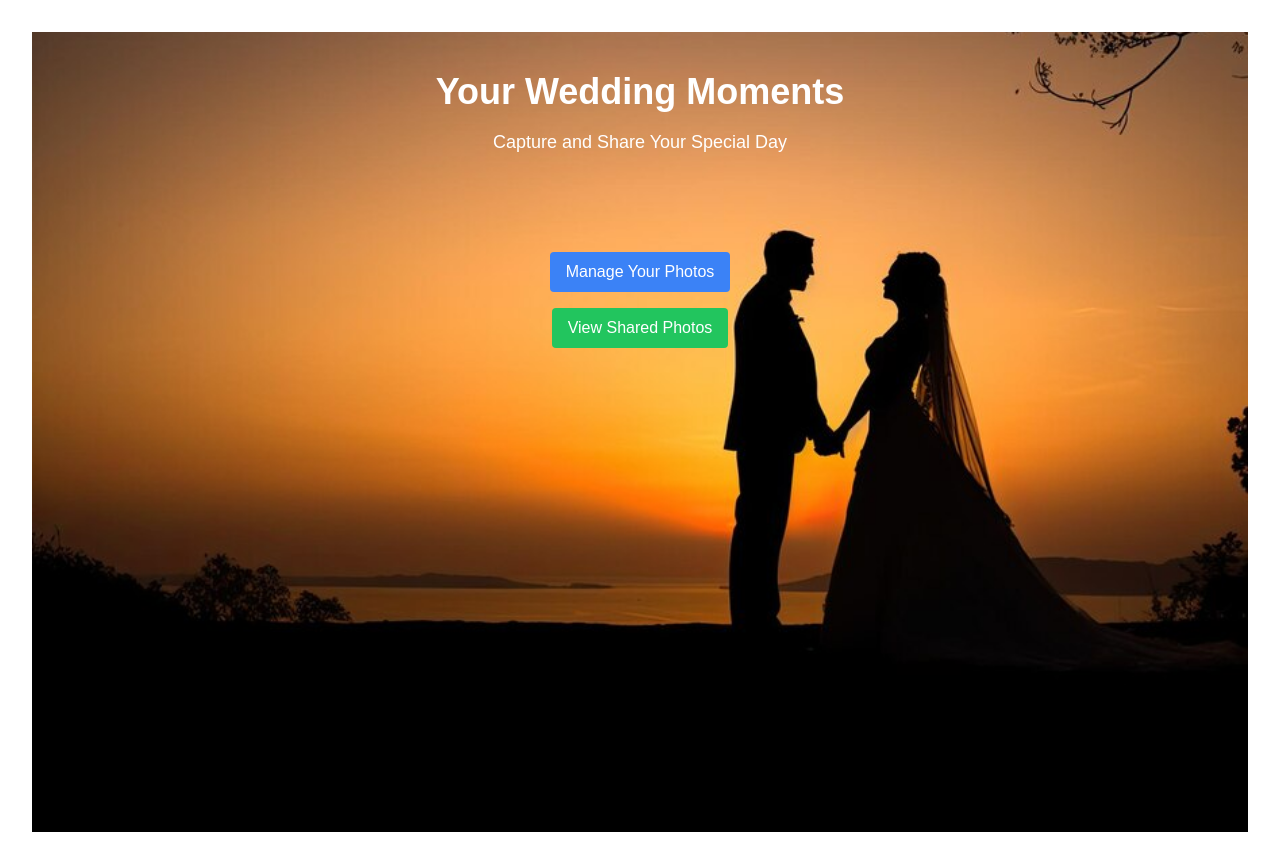
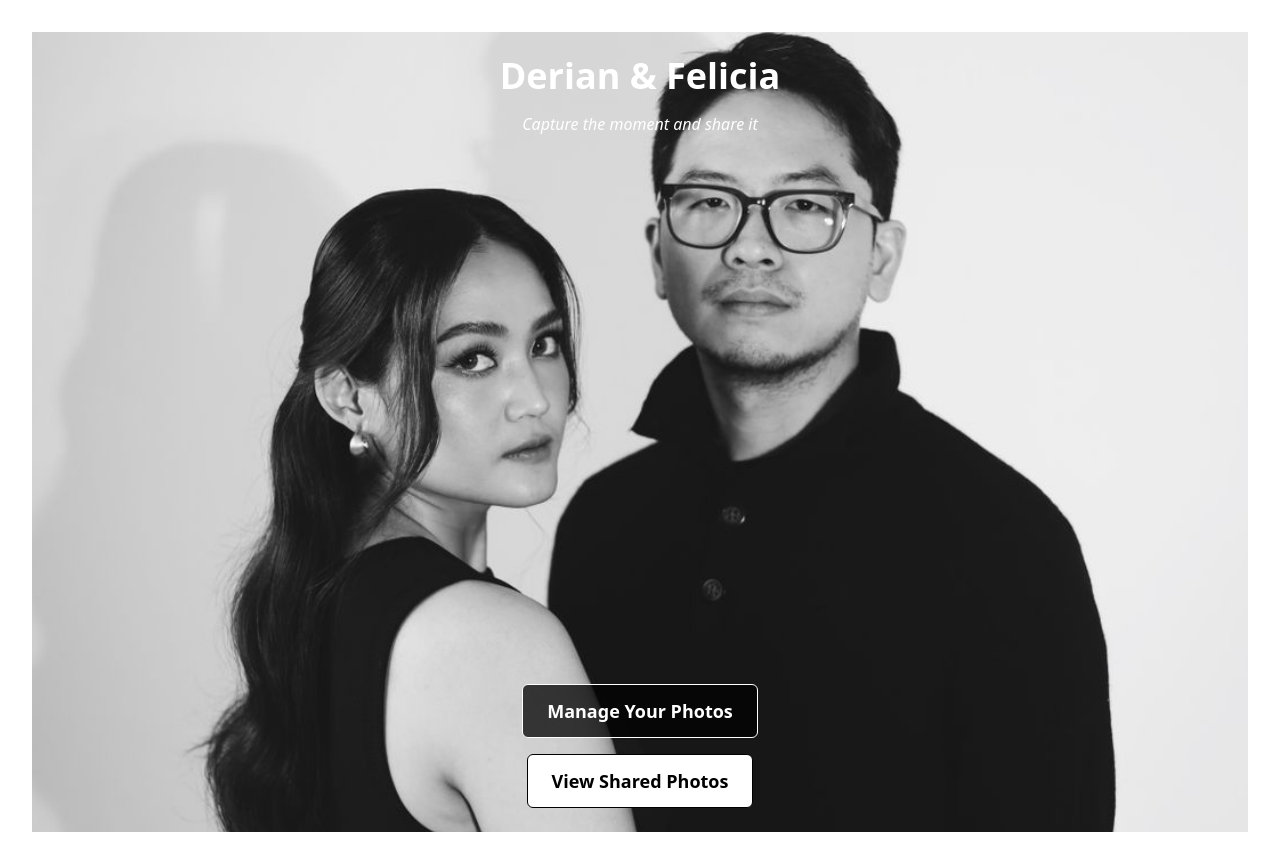
Before and after one commit to GradiyantoS/react-wedding-app, a React (Vite) app: page / in a window 1280 px wide. Built offline with nearby package versions, Linux system fonts and the light colour scheme; no server answers.

Commit message:
FIX: created_at

```diff
--- a/src/component/MainPage.jsx
+++ b/src/component/MainPage.jsx
@@ -6,16 +6,27 @@ import background from '../assets/background.jpg';
 
 export default function MainPage(){
 
-    return(
-        <div className="main-page" style={{ backgroundImage: `url(${background})`, backgroundSize: 'cover', backgroundPosition: 'center', minHeight: '100vh' }}>
-            <header className="header text-center py-10">
-                <h1 className="text-4xl font-bold text-white">Your Wedding Moments</h1>
-                <p className="text-lg mt-4 text-white">Capture and Share Your Special Day</p>
-            </header>
-            <div className="buttons flex flex-col items-center mt-10">
-                <Link to="/manage" className="btn px-4 py-2 bg-blue-500 text-white rounded mt-4">Manage Your Photos</Link>
-                <Link to="/shared" className="btn px-4 py-2 bg-green-500 text-white rounded mt-4">View Shared Photos</Link>
-            </div>
+    return (
+        <div className="main-page bg-cover bg-center min-h-screen flex flex-col justify-between" style={{ backgroundImage: `url(${background})` }}>
+          <div className="flex flex-col items-center justify-center text-center text-white p-6">
+            <h1 className="text-4xl font-bold mb-4 ">Derian & Felicia</h1>
+            <p className="text-med italic">Capture the moment and share it</p>
+          </div>
+
+          <div className="button-container flex flex-col gap-4 p-6">
+            <a
+              href="/manage"
+              className="elegant-btn bg-black bg-opacity-75 text-white border border-white py-3 px-6 text-lg font-semibold rounded-md hover:bg-opacity-90 transition"
+            >
+              Manage Your Photos
+            </a>
+            <a
+              href="/shared"
+              className="elegant-btn bg-white text-black border border-black py-3 px-6 text-lg font-semibold rounded-md hover:bg-gray-200 transition"
+            >
+              View Shared Photos
+            </a>
+          </div>
         </div>
-    )
+    );
 }
--- a/src/component/photo/PhotoManagement.jsx
+++ b/src/component/photo/PhotoManagement.jsx
@@ -1,6 +1,6 @@
 import React, { useState, useEffect } from 'react';
 import { ref, uploadBytes, getDownloadURL, deleteObject } from "firebase/storage";
-import { collection, query, where, getDocs,setDoc, doc, updateDoc, deleteDoc } from "firebase/firestore";
+import { collection, query, where, getDocs,setDoc, doc, updateDoc, deleteDoc, serverTimestamp } from "firebase/firestore";
 import { app,storage, db } from "../../firebaseConfig";
 import {v4 as uuidv4} from "uuid";
 import { Link } from 'react-router-dom';
@@ -74,6 +74,7 @@ export default function PhotoManagement() {
       username,
       image,
       is_public: false,
+      created_at: serverTimestamp()
     };
     console.log(imageData);
     await setDoc(doc(db, "images", id), imageData);
--- a/src/component/photo/PhotoViewer.jsx
+++ b/src/component/photo/PhotoViewer.jsx
@@ -44,10 +44,14 @@ export default function PhotoViewer() {
         ? query(
             collection(db, "images"),
             where("is_public", "==", true),
+            orderBy("created_at", "desc"),
             startAfter(lastDoc),
             limit(10)
           )
-        : query(collection(db, "images"), where("is_public", "==", true), limit(10));
+        : query(collection(db, "images"),
+        where("is_public", "==", true),
+        orderBy("created_at", "desc"),
+        limit(10));
 
       const querySnapshot = await getDocs(q);
 
--- a/src/styles/App.css
+++ b/src/styles/App.css
@@ -2,29 +2,27 @@
 @tailwind components;
 @tailwind utilities;
 
-body {
-  margin: 0;
-  font-family: Arial, sans-serif;
+.main-page {
+  background-size: cover;
+  background-position: center;
 }
 
-.app {
-  text-align: center;
+.button-container {
+  display: flex;
+  flex-direction: column;
+  align-items: center;
+  gap: 1rem;
+  padding-bottom: 2rem;
 }
 
-.header {
-  padding: 20px;
+.elegant-btn {
+  text-align: center;
+  transition: all 0.3s ease;
+  cursor: pointer;
 }
 
-.btn {
-  display: inline-block;
-  padding: 10px 20px;
-  font-size: 16px;
-  text-decoration: none;
-  border-radius: 5px;
-}
-
-.btn:hover {
-  opacity: 0.8;
+.elegant-btn:hover {
+  transform: scale(1.05);
 }
 
 .manage-page, .shared-page {
```
Also changed, not shown: src/assets/background.jpg.
